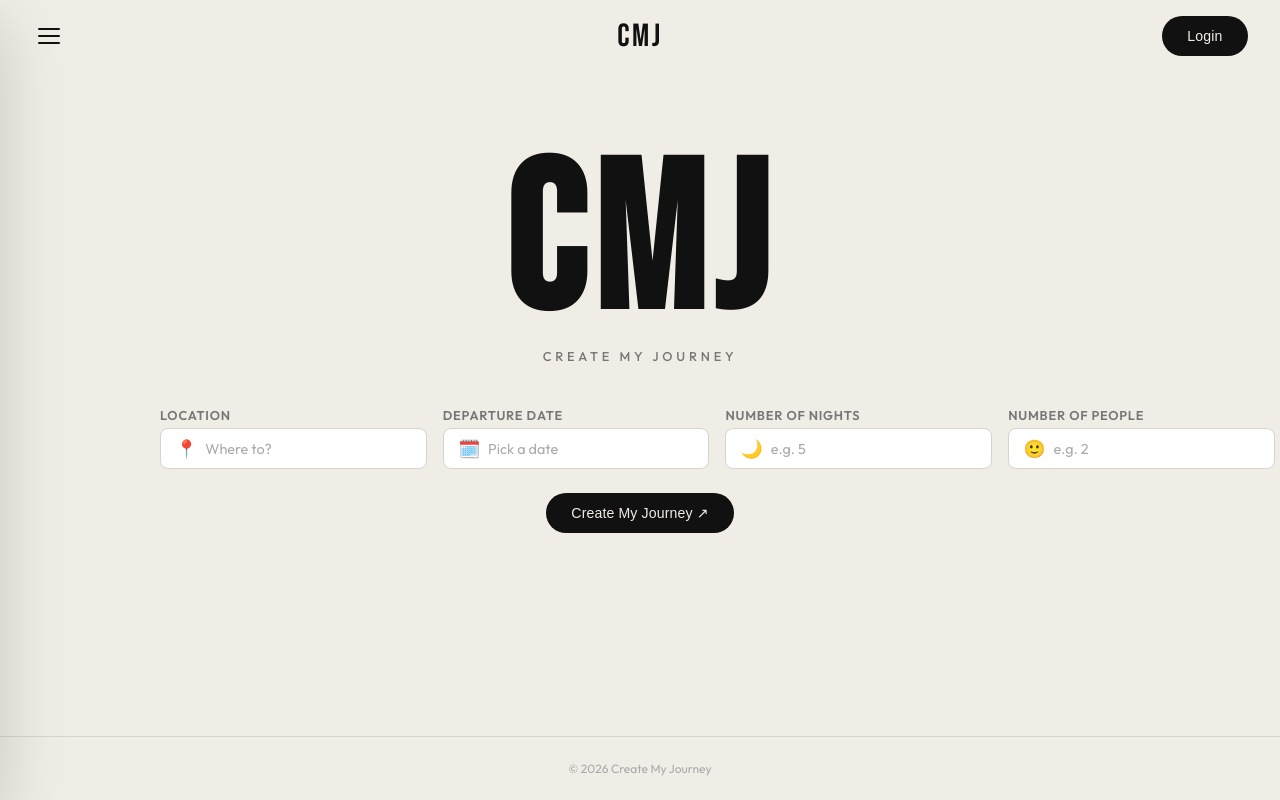
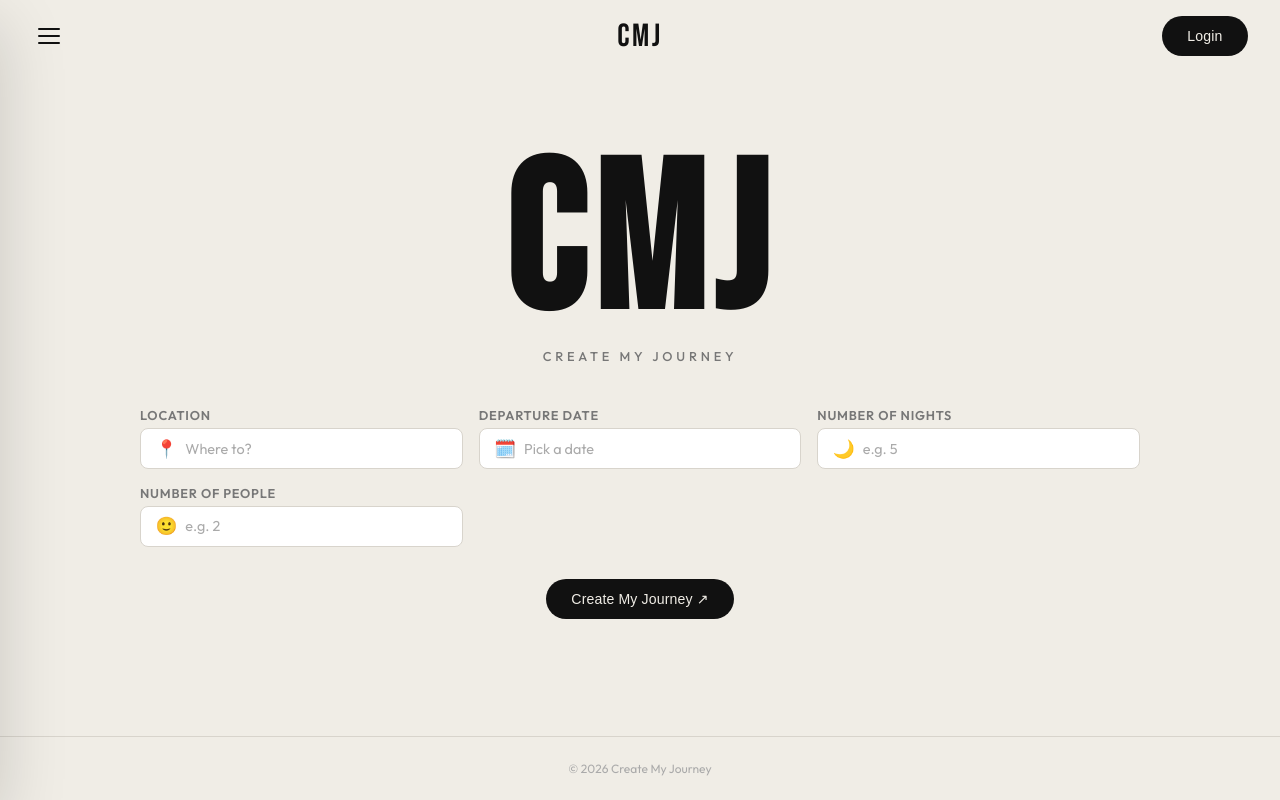
Before and after one commit to Create-My-Journey/CreateMyJourney, a React (Vite) app: page / in a window 1280 px wide. Built offline with nearby package versions, Linux system fonts and the light colour scheme.

Commit message:
Revamped first form where user inputs his data

```diff
--- a/src/components/TravelForm.css
+++ b/src/components/TravelForm.css
@@ -1,11 +1,37 @@
 .travel-form {
   width: 100%;
-  max-width: 960px;
+  max-width: 1000px;
+  display: flex;
+  flex-direction: column;
+  gap: 1rem;
 }
 
+/* ── Row used for From → To (route row) ── */
+.form-route-row {
+  display: flex !important;
+  align-items: flex-end;
+  gap: 0.75rem;
+}
+
+.form-route-row .form-field {
+  flex: 1;
+  min-width: 0;
+}
+
+.form-route-arrow {
+  display: flex;
+  align-items: center;
+  justify-content: center;
+  padding-bottom: 0.75rem;   /* align with input bottom edge */
+  color: var(--text-muted, #888);
+  flex-shrink: 0;
+  opacity: 0.7;
+}
+
+/* ── Standard 3-col row (date / nights / people) ── */
 .form-fields-row {
   display: grid;
-  grid-template-columns: repeat(4, 1fr);
+  grid-template-columns: repeat(3, 1fr);
   gap: 1rem;
   width: 100%;
 }
@@ -20,7 +46,7 @@
 .field-label {
   font-size: 0.8rem;
   font-weight: 600;
-  color: var(--text-muted);
+  color: var(--text-muted, #888);
   text-transform: uppercase;
   letter-spacing: 0.06em;
 }
@@ -53,7 +79,7 @@
 .form-actions {
   display: flex;
   justify-content: center;
-  margin-top: 1.5rem;
+  margin-top: 1rem;
 }
 
 .form-submit-btn {
@@ -64,7 +90,17 @@
 }
 
 /* Responsive */
-@media (max-width: 768px) {
+@media (max-width: 860px) {
+  .form-route-row {
+    flex-direction: column;
+    gap: 0.75rem;
+  }
+  .form-route-arrow {
+    transform: rotate(90deg);
+    padding-bottom: 0;
+    padding-top: 0;
+    align-self: center;
+  }
   .form-fields-row {
     grid-template-columns: 1fr 1fr;
   }
```
